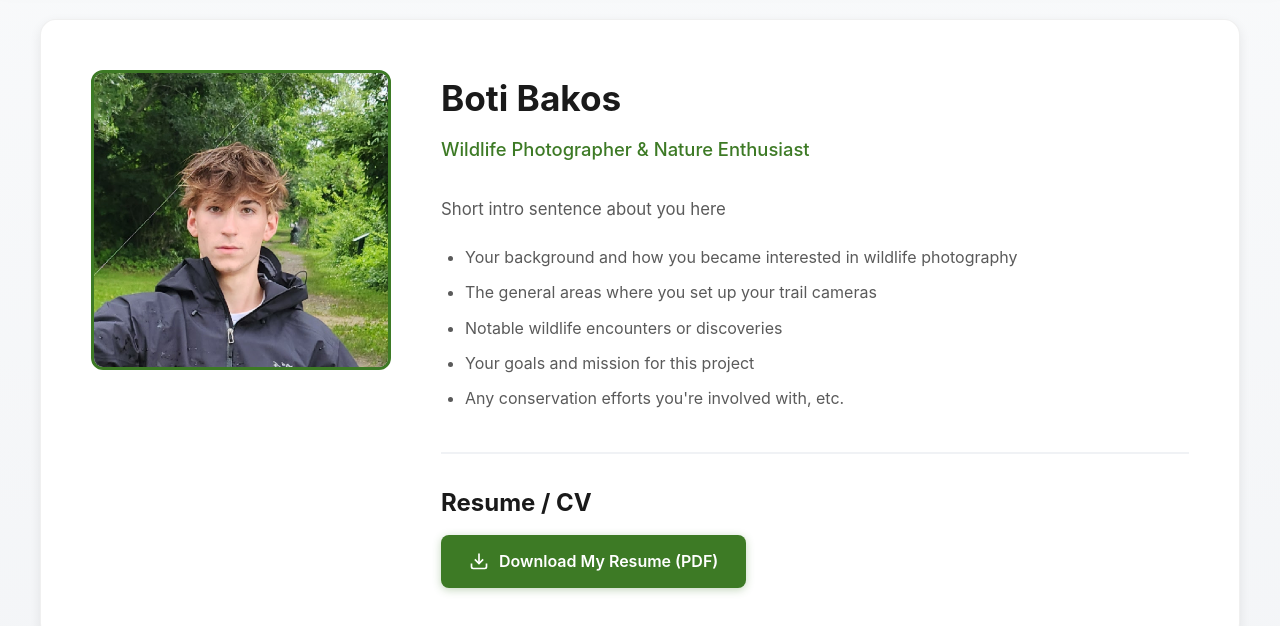
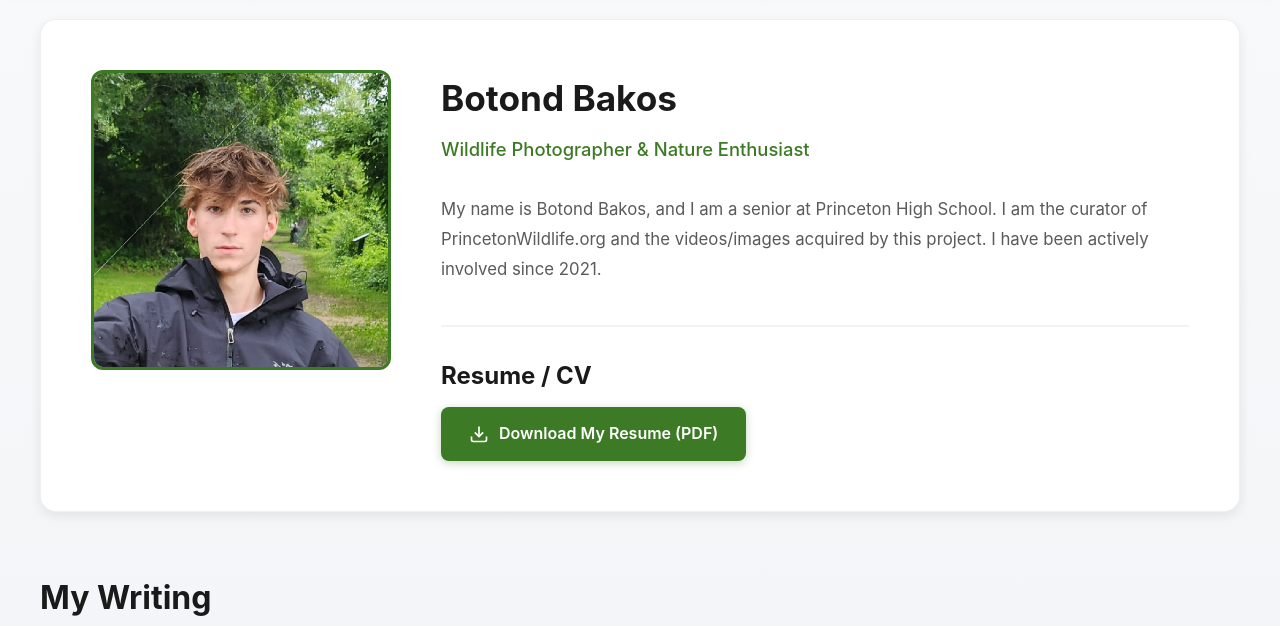
Before and after one commit to antkeyes/princeton_wildlife, a website: page bio.html in a window 1280 px wide. Shown: the part 383-1009 px from the top of the page. Drawn offline with Linux system fonts and the light colour scheme.

Commit message:
about boti text updated

```diff
--- a/bio.html
+++ b/bio.html
@@ -32,20 +32,11 @@
                 </div>
 
                 <div class="bio-text">
-                    <h2>Boti Bakos</h2>
+                    <h2>Botond Bakos</h2>
                     <p class="bio-role">Wildlife Photographer & Nature Enthusiast</p>
 
                     <div class="bio-description">
-                        <p>Short intro sentence about you here</p>
-
-                        <ul>
-                            <li>Your background and how you became interested in wildlife photography</li>
-                            <li>The general areas where you set up your trail cameras</li>
-                            <li>Notable wildlife encounters or discoveries</li>
-                            <li>Your goals and mission for this project</li>
-                            <li>Any conservation efforts you're involved with, etc.</li>
-                        </ul>
-
+                        <p>My name is Botond Bakos, and I am a senior at Princeton High School. I am the curator of PrincetonWildlife.org and the videos/images acquired by this project. I have been actively involved since 2021.</p>
                     </div>
 
                     <div class="resume-section">
```
